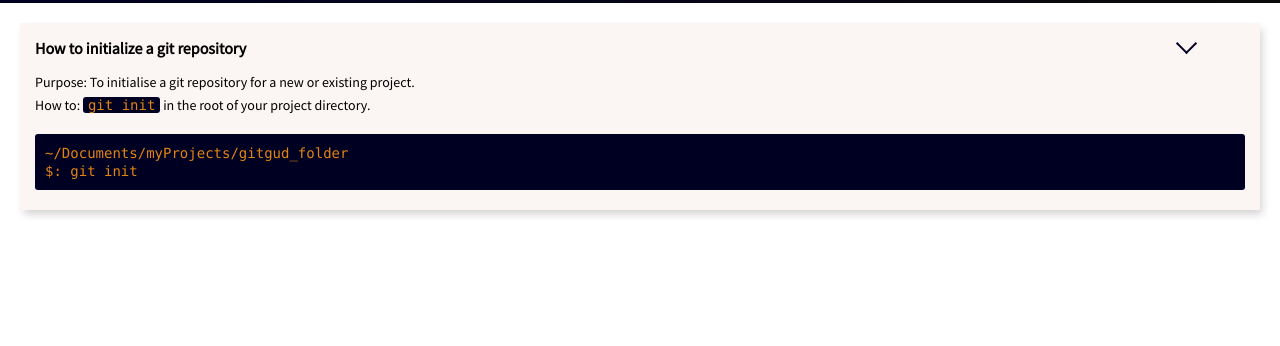
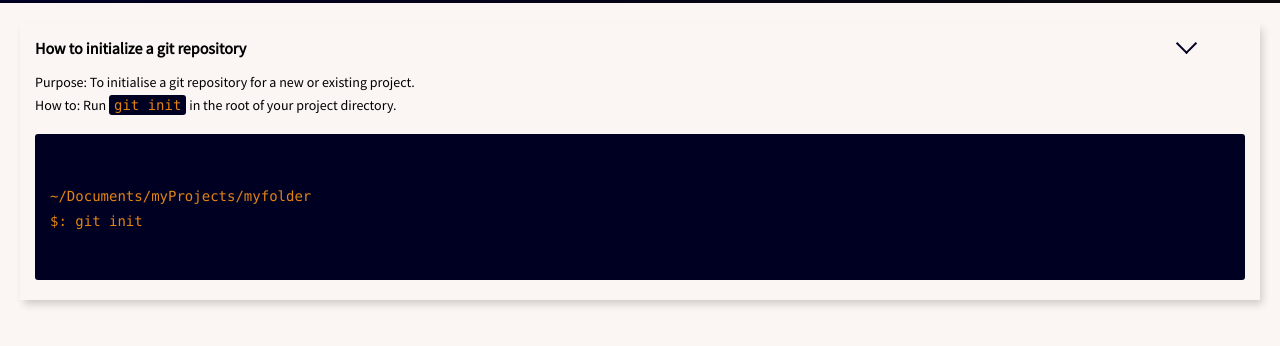
Before and after one commit to Kaleidics/git-tips, a plain HTML site: page index.html in a window 1280 px wide. Both pictures are taken after a click on the element "How to initialize a git repository". Shown: the part 104-450 px from the top of the page. Drawn offline with Linux system fonts and the light colour scheme.

Commit message:
fix code block

```diff
--- a/index.html
+++ b/index.html
@@ -39,15 +39,16 @@
                             Purpose: To initialise a git repository for a new or existing project.
                         </p>
                         <p class="topic-content--text">
-                            How to: <code class="code">git init</code> in the root of your project directory.
+                            How to: Run <code class="code">git init</code> in the root of your project directory.
                         </p>
 
                         <div class="topic-content--code-block">
-                            <code>
-                                ~/Documents/myProjects/gitgud_folder
-                                <br>
-                                $: git init
-                            </code>
+                            <pre>
+                                <code>
+                                    <span>~/Documents/myProjects/myfolder</span>
+                                    <span>$: git init</span>
+                                </code>
+                            </pre>
                         </div>
                     </div>
                 </div>
--- a/style.css
+++ b/style.css
@@ -20,6 +20,7 @@ body {
     width: 100%;
     height: 100%;
     font-family: 'Source Sans Pro', sans-serif;
+    background: #fbf5f3;
 }
 
 main {
@@ -70,34 +71,50 @@ main {
 }
 
 .topic-content--title {
-    padding: .5rem 1rem;
+    padding: 0.5rem 1rem;
     font-size: 1.6rem;
 }
 
 .topic-content--container {
-  padding: .5rem 1rem;
+    padding: 0.5rem 1rem;
 }
 
 .topic-content--text {
     font-size: 1.4rem;
-  margin: .5rem 0;
+    margin: 0.5rem 0;
 }
 
 .topic-content--code-block {
     width: 100%;
-  padding: 1rem;
+    padding: 0 1rem;
     background: #000022;
     border-radius: 3px;
-  color: #E28413 ;
+    color: #e28413;
     font-size: 1.4rem;
-  margin: 2rem 0 .5rem 0;
+    margin: 2rem 0 0.5rem 0;
 }
 
 .code {
     background: #000022;
     border-radius: 3px;
-  color: #E28413 ;
-  padding: 0 .5rem;
+    color: #e28413;
+    padding: 0.2rem 0.5rem;
+}
+
+
+code span {
+    margin: 1rem 0;
+    position: absolute;
+    left: .5rem;
+}
+
+pre code {
+    font-size: 14px;
+    line-height: 1.75;
+    white-space: pre;
+    display: block;
+    overflow-x: scroll;
+    position: relative;
 }
 
 .hidden {
```
Lines whose indentation alone changed are shown as unchanged.
